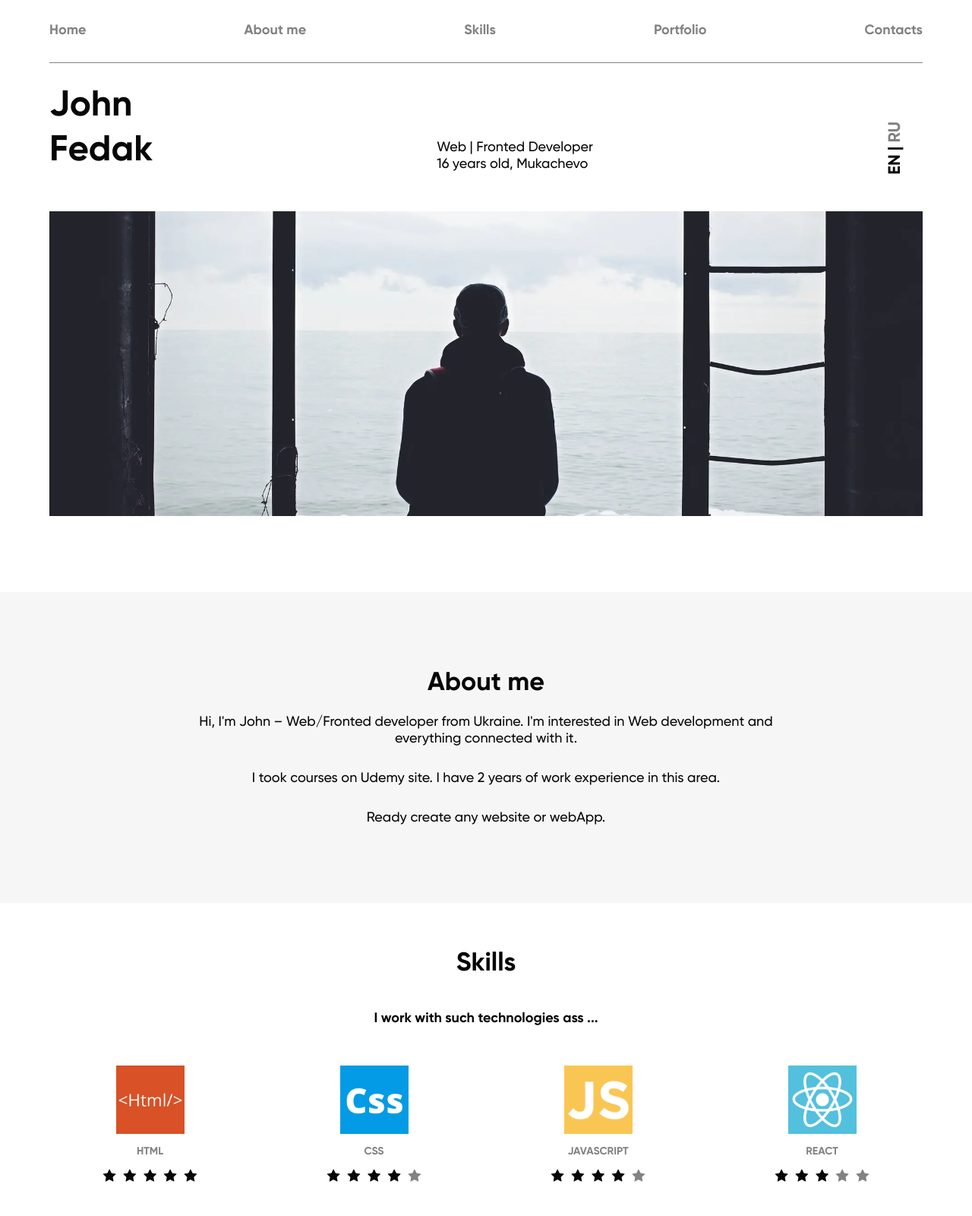
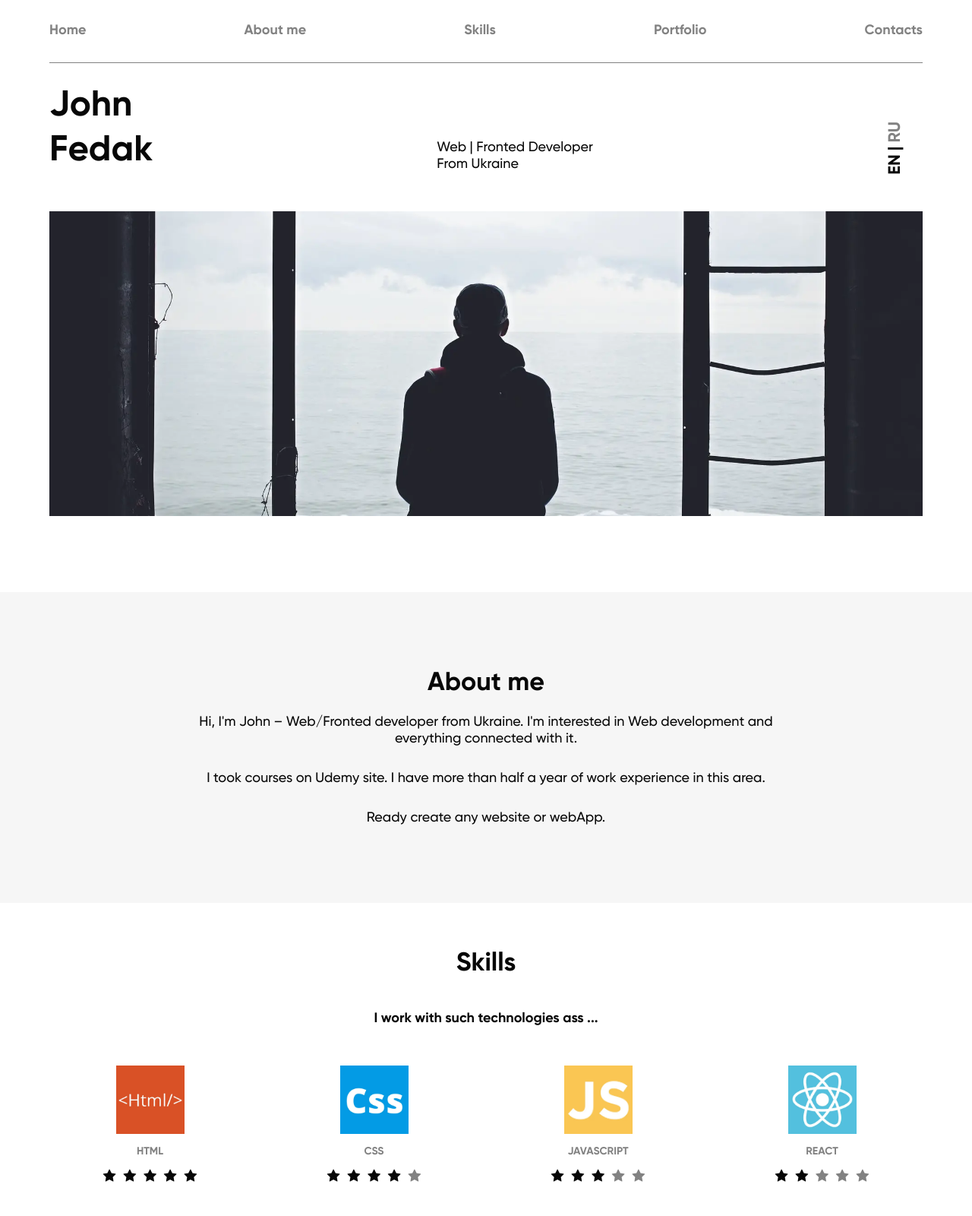
Before and after one commit to ivanFedak/portfolioPost, a plain HTML site: page index.html in a window 1280 px wide. Shown: the top 1600 px of the page at 76% size. Drawn offline with Linux system fonts and the light colour scheme; files whose address does not match are found by name; a web font is replaced by a local one.

Commit message:
Add files via upload

```diff
--- a/index.html
+++ b/index.html
@@ -50,7 +50,7 @@
                         <h1 class="main__name">John <br> Fedak</h1>
                         <div class="main__ocupation">
                             Web | Fronted Developer <br>
-                            16 years old, Mukachevo
+                            From Ukraine
                         </div>
                         <div data-da=".menu__body,767.98" class="main__lang"><span class="lang_active">en</span>|<span>ru</span> </div>
                     </div>
@@ -66,7 +66,7 @@
                         <div class="about__title">About me</div>
                         <div class="about__text">
                             <span>Hi, I'm John – Web/Fronted developer from Ukraine. I'm interested in  Web development and everything connected with it.  </span>
-                            <span>I took courses on Udemy site. I have 2 years of work experience in this area.</span>
+                            <span>I took courses on Udemy site. I have more than half a year of work experience in this area.</span>
                             <span> Ready create any website or webApp.</span>
                         </div>
                     </div>
@@ -116,7 +116,7 @@
                                 <div class="skills__star _icon-star"></div>
                                 <div class="skills__star _icon-star"></div>
                                 <div class="skills__star _icon-star"></div>
-                                <div class="skills__star _icon-star"></div>
+                                <div class="skills__star _icon-star skills__star_gray"></div>
                                 <div class="skills__star _icon-star skills__star_gray"></div>
                             </div>
                         </div>
@@ -129,7 +129,7 @@
                             <div class="skills__ratting">
                                 <div class="skills__star _icon-star"></div>
                                 <div class="skills__star _icon-star"></div>
-                                <div class="skills__star _icon-star"></div>
+                                <div class="skills__star _icon-star skills__star_gray"></div>
                                 <div class="skills__star _icon-star skills__star_gray"></div>
                                 <div class="skills__star _icon-star skills__star_gray"></div>
                             </div>
--- a/js/script.js
+++ b/js/script.js
@@ -44,12 +44,12 @@ const language = () => {
         `; //Main
 
     document.querySelector('.main__name').innerHTML = `Иван <br> Федак`;
-    document.querySelector('.main__ocupation').innerHTML = `Веб | Фронтенд Разработчик <br> 16 лет, Мукачево`; //About
+    document.querySelector('.main__ocupation').innerHTML = `Веб | Фронтенд Разработчик <br> живу в Украине`; //About
 
     document.querySelector('.about__title').textContent = `Обо мне`;
     document.querySelector('.about__text').innerHTML = `
             <span>Привет, Меня зовут Иван – Я Веб/Фронтенд разработчик из Украины. Интересуюсь веб-разработкой и всем, что с ней связано. </span>
-            <span>Прошел много курсов на площадке "Udemy". Имею 2 года опыта работы в этой области.</span>
+            <span>Прошел много курсов на площадке "Udemy". Имею больше чем пол года опыта работы в этой области.</span>
             <span>Всегда готов создать Веб сайт или Веб приложение для вас.</span>
         `; //Skills
 
```
Also changed, not shown: 1 other file.
